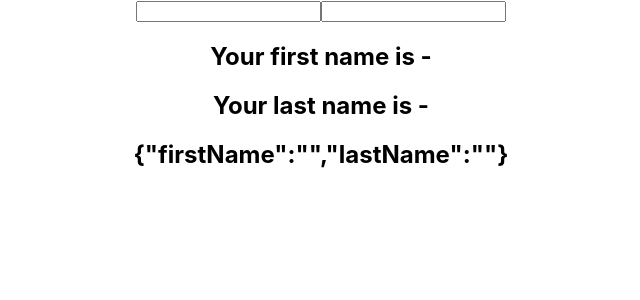
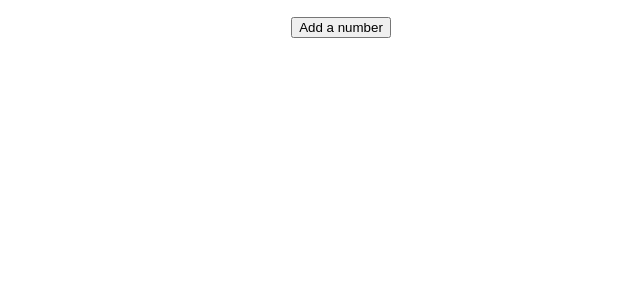
Before and after one commit to Ales2003/react-hooks-new, a React (Create React App) app: page / in a window 1280 px wide. Shown: the top 300 px of the page, without its empty margins (319-959 px from the left). Built offline with nearby package versions, Linux system fonts and the light colour scheme.

Commit message:
setState with arrays

```diff
--- a/src/App.js
+++ b/src/App.js
@@ -4,7 +4,7 @@
 import HoockCounter from './components/HoockCounter';
 import HoockCounterTwo from './components/HoockCounterTwo';
 import HoockCounerThree from './components/HoockCounerThree';
-
+import HoockCounerFor from './components/HoockCounerFor';
 function App() {
   return (
     <div className="App">
@@ -16,7 +16,7 @@
      <HoockCounterTwo /> */}
 
 
-     <HoockCounerThree />
+     <HoockCounerFor />
     </div>
   );
 }
--- /dev/null
+++ b/src/components/HoockCounerFor.js
@@ -0,0 +1,26 @@
+import React, {useState} from 'react'
+
+function HoockCounerFor() {
+    const [items, setItems] = useState([])
+
+    const addItem = () => {
+        setItems([...items, {
+            id: items.length,
+            value: Math.floor(Math.random() *10) + 1
+        }])
+    }
+
+
+    return (
+        <div>
+            <ul>
+                <button onClick={addItem}>Add a number</button>
+                {items.map(item =>(
+                    <li key = {item.id}>{item.value}</li>
+                ))}
+            </ul>
+        </div>
+    )
+}
+
+export default HoockCounerFor
```
